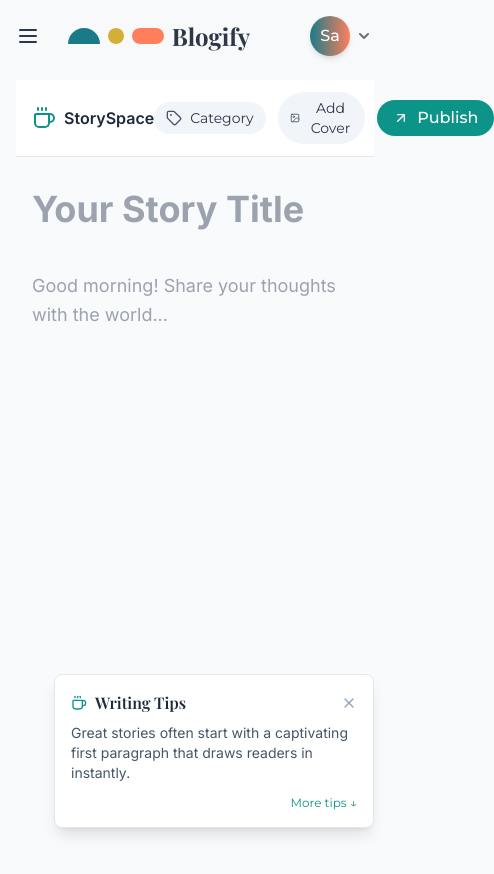
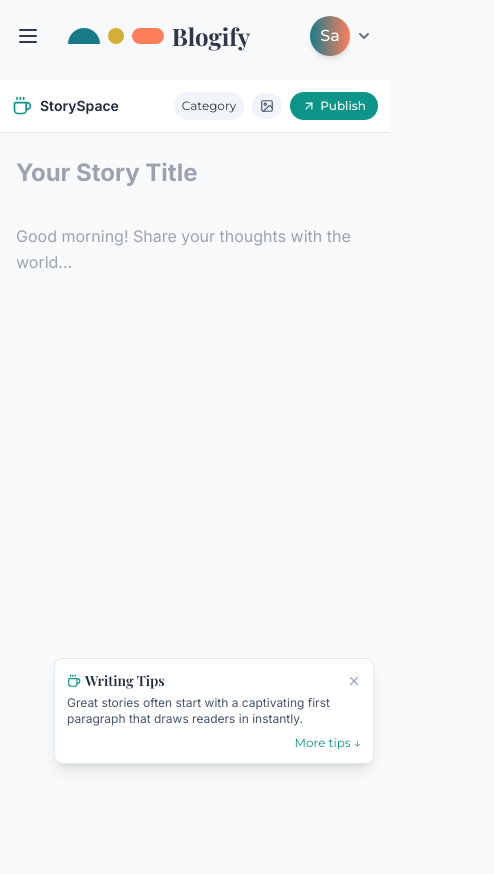
Before and after one commit to ShakthiSundar-K/Blog_Website_MERN, a React (Vite) app in the folder frontend/: page /create-blog in a window 390 px wide. Shown: the top 874 px of the page, 494 px wide, since content can reach past the window. Built offline with nearby package versions, Linux system fonts and the light colour scheme; sample sign-in values are in the browser's storage.

Commit message:
fixed small mobile responsiveness bug in create blog page

```diff
--- a/frontend/src/pages/CreateBlog.jsx
+++ b/frontend/src/pages/CreateBlog.jsx
@@ -77,7 +77,7 @@ const CreateBlog = () => {
 
     // File size validation (max 5MB)
     if (file.size > 5 * 1024 * 1024) {
-      alert("Image size must be less than 5MB");
+      toast.error("Image size must be less than 5MB");
       return;
     }
 
@@ -116,7 +116,7 @@ const CreateBlog = () => {
 
     // Basic validation
     if (!title || !content) {
-      alert("Please add a title and content for your blog");
+      toast.error("Please add a title and content for your blog");
       return;
     }
 
@@ -132,6 +132,7 @@ const CreateBlog = () => {
       navigate("/blogs");
     } catch (error) {
       console.error("Error publishing blog:", error);
+      toast.error("Failed to publish your blog. Please try again.");
     } finally {
       setIsSubmitting(false);
     }
@@ -150,31 +151,36 @@ const CreateBlog = () => {
   };
 
   return (
-    <div className='flex flex-col min-h-screen bg-slate-50 max-w-7xl mx-auto px-4 sm:px-6 lg:px-8'>
+    <div className='flex flex-col min-h-screen bg-slate-50 max-w-7xl mx-auto'>
       {/* Top toolbar */}
-      <div className='bg-white border-b border-slate-200 px-4 py-3 flex justify-between items-center sticky top-0 z-10'>
+      <div className='bg-white border-b border-slate-200 px-3 sm:px-6 py-3 flex justify-between items-center sticky top-0 z-10'>
         <div className='flex items-center gap-2'>
-          <Coffee className='text-teal-600' size={24} />
-          <span className='font-semibold text-slate-800'>StorySpace</span>
+          <Coffee className='text-teal-600' size={20} />
+          <span className='font-semibold text-slate-800 text-sm sm:text-base'>
+            StorySpace
+          </span>
         </div>
 
-        <div className='flex items-center gap-3'>
-          {/* Category selector */}
+        {/* Always visible controls - for all screen sizes */}
+        <div className='flex items-center gap-2 flex-wrap justify-end'>
+          {/* Category selector - always visible but restyled for mobile */}
           <div className='relative' ref={categoryRef}>
             <button
               onClick={() => setShowCategoryMenu(!showCategoryMenu)}
-              className='flex items-center gap-2 px-3 py-1.5 text-sm rounded-full bg-slate-100 hover:bg-slate-200 transition-colors'
+              className='flex items-center gap-1 px-2 py-1.5 text-xs sm:text-sm rounded-full bg-slate-100 hover:bg-slate-200 transition-colors'
             >
-              <Tag size={16} className='text-slate-600' />
-              <span>{category || "Category"}</span>
+              <Tag size={14} className='text-slate-600 hidden sm:inline' />
+              <span className='truncate max-w-[80px] sm:max-w-full'>
+                {category || "Category"}
+              </span>
             </button>
 
             {showCategoryMenu && (
-              <div className='absolute right-0 mt-1 w-56 bg-white rounded-lg shadow-lg border border-slate-200 py-1 z-20'>
+              <div className='absolute right-0 mt-1 w-48 sm:w-56 bg-white rounded-lg shadow-lg border border-slate-200 py-1 z-20'>
                 {categories.map((cat) => (
                   <button
                     key={cat}
-                    className='w-full text-left px-4 py-2 text-sm hover:bg-slate-100 transition-colors'
+                    className='w-full text-left px-3 py-2 text-xs sm:text-sm hover:bg-slate-100 transition-colors'
                     onClick={() => {
                       setCategory(cat);
                       setShowCategoryMenu(false);
@@ -190,53 +196,65 @@ const CreateBlog = () => {
           {/* Image upload button */}
           <button
             onClick={triggerFileInput}
-            className='flex items-center gap-2 px-3 py-1.5 text-sm rounded-full bg-slate-100 hover:bg-slate-200 transition-colors'
+            className='flex items-center gap-1 px-2 py-1.5 text-xs sm:text-sm rounded-full bg-slate-100 hover:bg-slate-200 transition-colors'
           >
-            <Image size={16} className='text-slate-600' />
-            <span>Add Cover</span>
+            <Image size={14} className='text-slate-600' />
+            <span className='hidden xs:inline'>Cover</span>
           </button>
-          <input
-            type='file'
-            ref={fileInputRef}
-            onChange={handleImageChange}
-            accept='image/*'
-            className='hidden'
-          />
 
           {/* Publish button */}
           <button
             onClick={publishPost}
             disabled={isSubmitting}
-            className={`flex items-center gap-2 px-4 py-1.5 rounded-full font-medium text-white transition-colors ${
+            className={`flex items-center gap-1 px-3 py-1.5 rounded-full font-medium text-white transition-colors ${
               isSaved ? "bg-green-500" : "bg-teal-600 hover:bg-teal-700"
             }`}
           >
             {isSubmitting ? (
               <>
-                <Loader2 size={16} className='animate-spin' />
-                <span>Publishing...</span>
+                <Loader2 size={14} className='animate-spin' />
+                <span className='text-xs sm:text-sm'>Publishing...</span>
               </>
             ) : isSaved ? (
               <>
-                <Check size={16} />
-                <span>Published!</span>
+                <Check size={14} />
+                <span className='text-xs sm:text-sm'>Published!</span>
               </>
             ) : (
               <>
-                <ArrowUpRight size={16} />
-                <span>Publish</span>
+                <ArrowUpRight size={14} />
+                <span className='text-xs sm:text-sm'>Publish</span>
               </>
             )}
           </button>
         </div>
       </div>
 
+      {/* File input (hidden) */}
+      <input
+        type='file'
+        ref={fileInputRef}
+        onChange={handleImageChange}
+        accept='image/*'
+        className='hidden'
+      />
+
       {/* Main editor area */}
-      <div className='flex-1 flex flex-col items-center pb-20'>
-        <div className='w-full max-w-3xl px-4 py-6'>
+      <div className='flex-1 flex flex-col items-center pb-10'>
+        <div className='w-full max-w-3xl px-4 py-4 sm:py-6'>
+          {/* Mobile category indicator - when selected */}
+          {category && (
+            <div className='mb-3'>
+              <span className='inline-flex items-center bg-teal-50 text-teal-700 text-xs rounded-full px-2.5 py-1'>
+                <Tag size={12} className='mr-1' />
+                {category}
+              </span>
+            </div>
+          )}
+
           {/* Cover image */}
           {preview && (
-            <div className='mb-8 rounded-xl overflow-hidden h-64 md:h-80 w-full'>
+            <div className='mb-6 sm:mb-8 rounded-lg sm:rounded-xl overflow-hidden h-48 sm:h-64 md:h-80 w-full'>
               <img
                 src={preview}
                 alt='Cover'
@@ -251,7 +269,7 @@ const CreateBlog = () => {
             value={title}
             onChange={(e) => setTitle(e.target.value)}
             placeholder='Your Story Title'
-            className='w-full text-4xl font-bold mb-6 px-0 py-2 border-0 border-b-2 border-transparent focus:border-b-teal-500 bg-transparent outline-none'
+            className='w-full text-2xl sm:text-3xl md:text-4xl font-bold mb-4 sm:mb-6 px-0 py-2 border-0 border-b-2 border-transparent focus:border-b-teal-500 bg-transparent outline-none'
           />
 
           {/* Content textarea */}
@@ -259,29 +277,29 @@ const CreateBlog = () => {
             value={content}
             onChange={(e) => setContent(e.target.value)}
             placeholder={getPlaceholderText()}
-            className='w-full text-lg leading-relaxed resize-none min-h-[400px] px-0 py-2 border-0 bg-transparent outline-none'
+            className='w-full text-base sm:text-lg leading-relaxed resize-none min-h-[300px] sm:min-h-[400px] px-0 py-2 border-0 bg-transparent outline-none'
           />
         </div>
       </div>
 
       {/* Inspiration sidebar with close button and expandable tips */}
       {showTipsBox && (
-        <div className='fixed bottom-4 right-4 bg-white rounded-lg shadow-lg border border-slate-200 p-4 max-w-xs transition-all duration-300'>
-          <div className='flex justify-between items-center mb-2'>
-            <h3 className='font-semibold text-slate-800 flex items-center gap-2'>
-              <Coffee size={16} className='text-teal-600' />
+        <div className='fixed bottom-20 md:bottom-20 right-4 bg-white rounded-lg shadow-lg border border-slate-200 p-3 sm:p-4 max-w-xs transition-all duration-300 z-10'>
+          <div className='flex justify-between items-center mb-1 sm:mb-2'>
+            <h3 className='font-semibold text-slate-800 flex items-center gap-1 sm:gap-2 text-sm sm:text-base'>
+              <Coffee size={14} className='text-teal-600' />
               <span>Writing Tips</span>
             </h3>
             <button
               onClick={closeTipsBox}
               className='text-slate-400 hover:text-slate-600 transition-colors'
             >
-              <X size={16} />
+              <X size={14} />
             </button>
           </div>
 
           {expandedTips ? (
-            <div className='text-sm text-slate-600 space-y-3'>
+            <div className='text-xs sm:text-sm text-slate-600 space-y-2 sm:space-y-3'>
               {writingTips.map((tip, index) => (
                 <p
                   key={index}
@@ -292,7 +310,9 @@ const CreateBlog = () => {
               ))}
             </div>
           ) : (
-            <p className='text-sm text-slate-600 mb-3'>{writingTips[0]}</p>
+            <p className='text-xs sm:text-sm text-slate-600 mb-2 sm:mb-3'>
+              {writingTips[0]}
+            </p>
           )}
 
           <div className='flex justify-end'>
```
